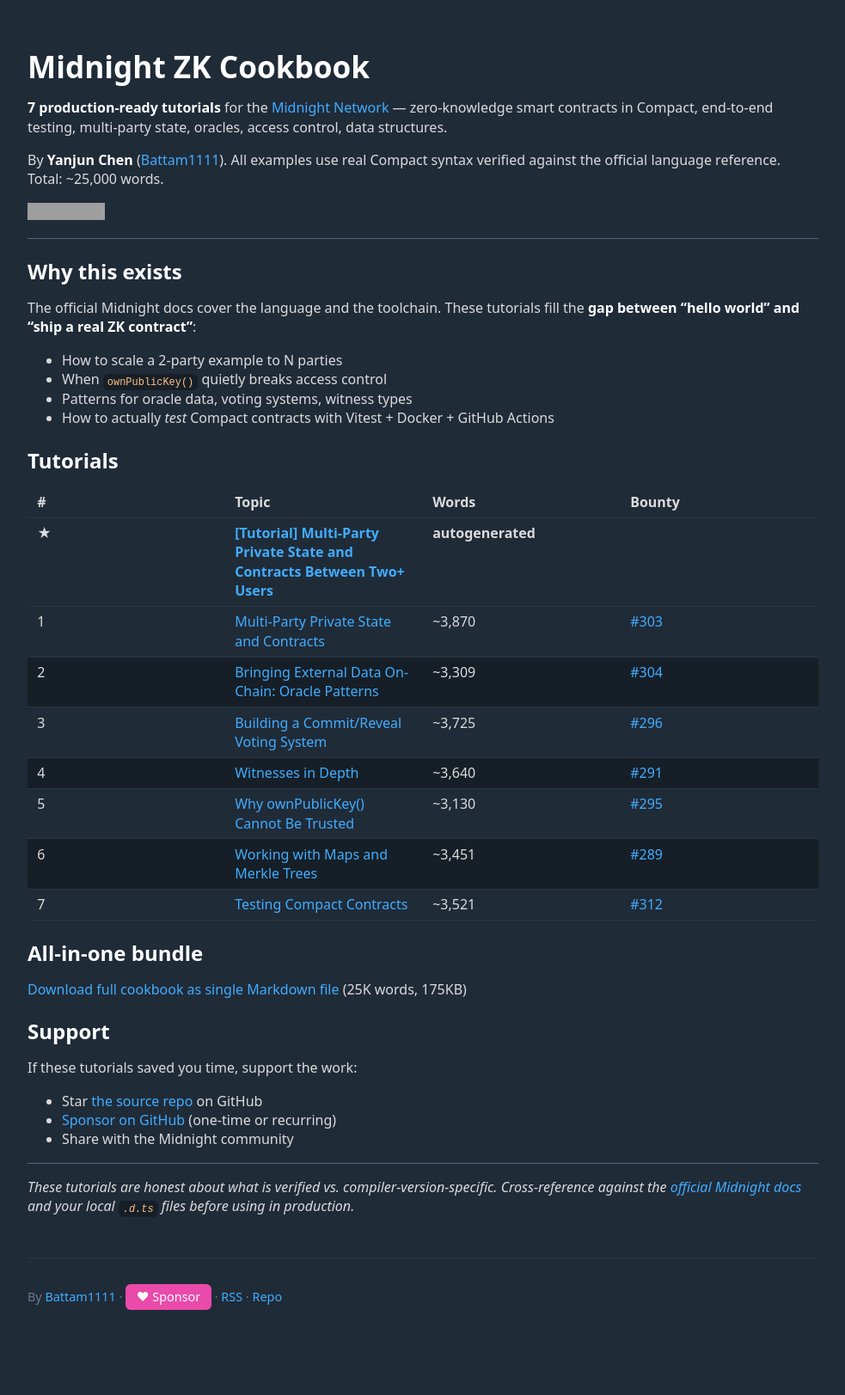
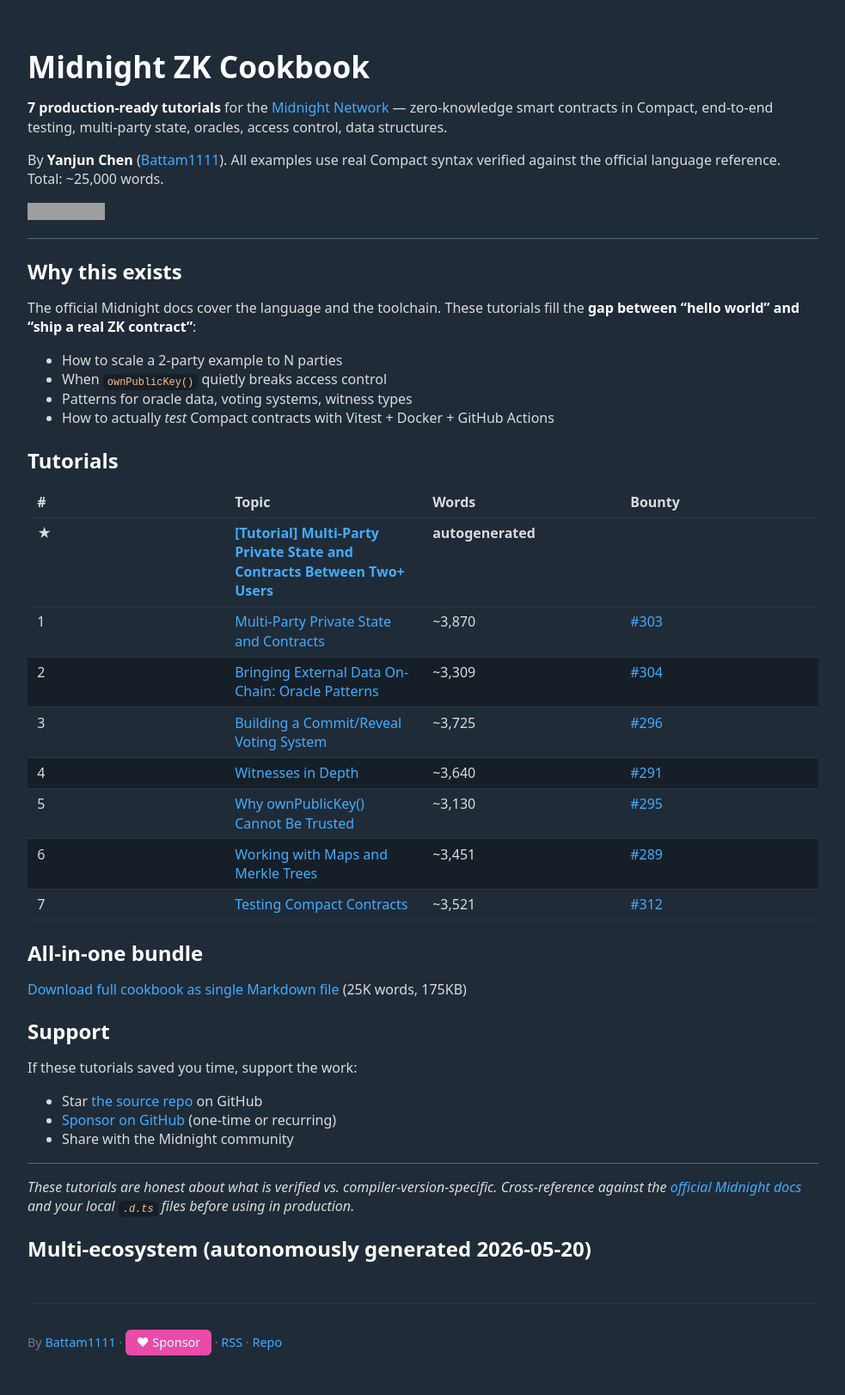
Before and after one commit to Battam1111/midnight-zk-cookbook, a Jekyll site: the page built from index.md, in a window 1280 px wide. Shown: the whole page at 86% size, without its empty margins (148-1131 px from the left). Built offline with Jekyll 4.4.1, drawn with Linux system fonts in a browser that asks for light colours; before the commit the page ends 1570 px from its top, so only the background shows below that; grey boxes are pictures that could not be loaded.

```diff
--- a/index.md
+++ b/index.md
@@ -50,3 +50,6 @@ If these tutorials saved you time, support the work:
 ---
 
 *These tutorials are honest about what is verified vs. compiler-version-specific. Cross-reference against the [official Midnight docs](https://docs.midnight.network) and your local `.d.ts` files before using in production.*
+
+
+## Multi-ecosystem (autonomously generated 2026-05-20)
```
